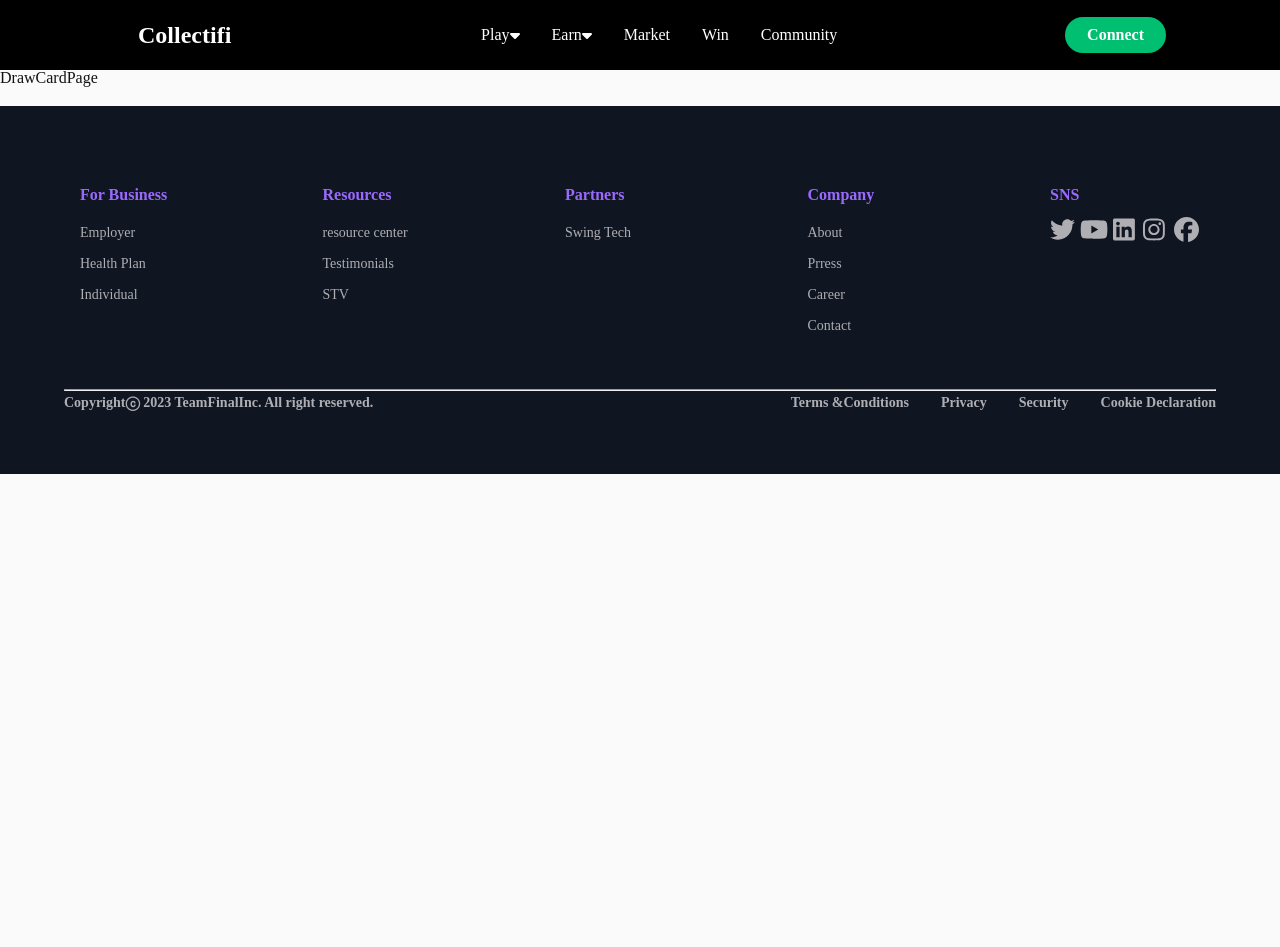
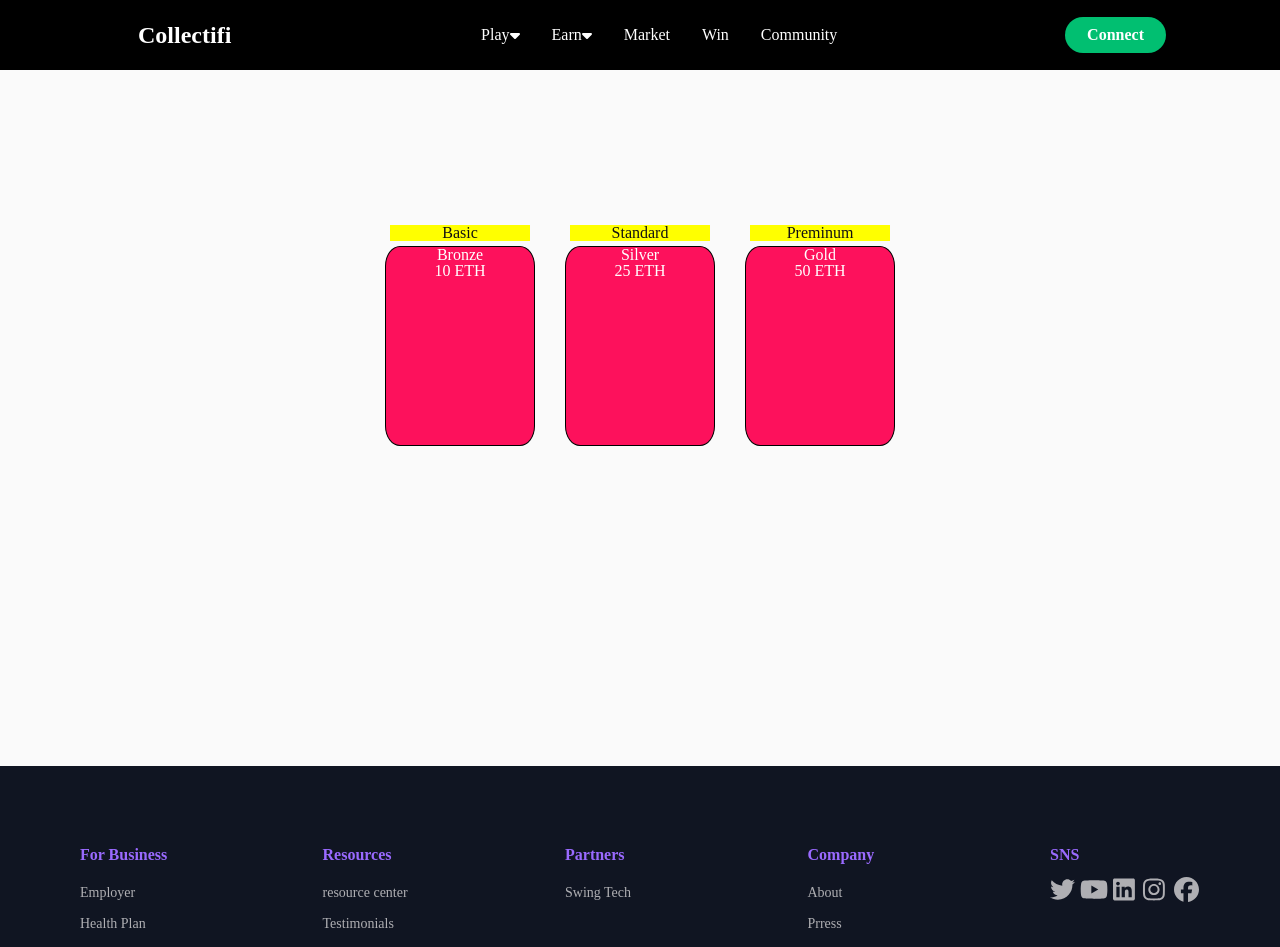
Before and after one commit to codestates-beb/BEB-08-final-Collectifi, a React (Create React App) app in the folder client/: page /draw in a window 1280 px wide. Shown: the top 947 px of the page. Before the commit the page ends 800 px from the top, so only its background shows below. Built offline with nearby package versions, Linux system fonts and the light colour scheme; what javascript-time-ago would draw is missing.

Commit message:
카드 뽑기 레이아웃 초안

```diff
--- a/client/src/App.tsx
+++ b/client/src/App.tsx
@@ -5,6 +5,7 @@
 import Sidebar from './components/Sidebar';
 import Router from './Router';
 import ScrollReset from './components/ScrollReset';
+import GlobalStyle from './Styles';
 
 function App() {
   const [isOpen, setIsOpen] = useState(false);
@@ -28,10 +29,11 @@
   const theme = {
     mainColor: 'rgb(253, 17, 92)',
     lineColor: 'rgb(203, 203, 203)',
-  }
+  };
 
   return (
     <RecoilRoot>
+      <GlobalStyle />
       <ThemeProvider theme={theme}>
         <BrowserRouter>
           <ScrollReset />
--- /dev/null
+++ b/client/src/Styles.tsx
@@ -0,0 +1,44 @@
+import {createGlobalStyle} from 'styled-components';
+import styled from 'styled-components';
+
+// 컴포넌트
+export const Layout = styled.div`
+  max-width: 80%;
+  margin: 0 auto;
+  display: flex;
+  justify-content: center;
+  flex-direction: column;
+  align-items: center;
+  @media only screen and (max-width: 1024px) {
+    max-width: 93%;
+  }
+`;
+
+// 글로벌 스타일
+const GlobalStyle = createGlobalStyle`
+
+* {
+  box-sizing: border-box;
+  margin: 0;
+  padding: 0;
+  font-family: 'Encode Sans Expanded', 'sans-serif';
+  line-height: 1;
+}
+
+ol, ul {
+  list-style: none;
+}
+
+body {
+  color: rgb(18, 18, 18);
+  background-color: rgb(250, 250, 250);
+}
+
+a {
+  color: rgb(18, 18, 18);
+  text-decoration: none;
+}
+
+`;
+
+export default GlobalStyle;
--- a/client/src/components/Footer.tsx
+++ b/client/src/components/Footer.tsx
@@ -38,7 +38,7 @@
   flex-direction: column;
   color: rgb(175, 175, 179);
 `;
-const Link2 = styled(Link)`
+const Link2 = styled.div`
   color: rgb(175, 175, 179);
   text-decoration: none;
 `;
@@ -111,48 +111,48 @@
         <FooterLinks className="sb__footer-links">
           <FooterLinksDiv className="sb__footer-links_div">
             <H4>For Business</H4>
-            <Link2 to="">
+            <Link2>
               <P>Employer</P>
             </Link2>
-            <Link2 to="">
+            <Link2>
               <P>Health Plan</P>
             </Link2>
-            <Link2 to="">
+            <Link2>
               <P>Individual</P>
             </Link2>
           </FooterLinksDiv>
 
           <FooterLinksDiv className="sb__footer-links_div">
             <H4>Resources</H4>
-            <Link2 to="">
+            <Link2>
               <P>resource center</P>
             </Link2>
-            <Link2 to="">
+            <Link2>
               <P>Testimonials</P>
             </Link2>
-            <Link2 to="">
+            <Link2>
               <P>STV</P>
             </Link2>
           </FooterLinksDiv>
 
           <FooterLinksDiv className="sb__footer-links_div">
             <H4>Partners</H4>
-            <Link2 to="">
+            <Link2>
               <P>Swing Tech</P>
             </Link2>
           </FooterLinksDiv>
           <FooterLinksDiv className="sb__footer-links_div">
             <H4>Company</H4>
-            <Link2 to="">
+            <Link2>
               <P>About</P>
             </Link2>
-            <Link2 to="">
+            <Link2>
               <P>Prress</P>
             </Link2>
-            <Link2 to="">
+            <Link2>
               <P>Career</P>
             </Link2>
-            <Link2 to="">
+            <Link2>
               <P>Contact</P>
             </Link2>
           </FooterLinksDiv>
@@ -210,22 +210,22 @@
             </FooterCopyrightP>
           </div>
           <FooterBelowLinks className="sb__footer-below-links">
-            <Link2 to="">
+            <Link2>
               <div>
                 <BelowP>Terms &Conditions</BelowP>
               </div>
             </Link2>
-            <Link2 to="">
+            <Link2>
               <div>
                 <BelowP>Privacy</BelowP>
               </div>
             </Link2>
-            <Link2 to="">
+            <Link2>
               <div>
                 <BelowP>Security</BelowP>
               </div>
             </Link2>
-            <Link2 to="">
+            <Link2>
               <div>
                 <BelowP>Cookie Declaration</BelowP>
               </div>
--- a/client/src/index.css
+++ /dev/null
@@ -1,21 +0,0 @@
-* {
-  box-sizing: border-box;
-  margin: 0;
-  padding: 0;
-  font-family: 'Encode Sans Expanded', 'sans-serif';
-  line-height: 1;
-}
-
-ol, ul {
-  list-style: none;
-}
-
-body {
-  color: rgb(18, 18, 18);
-  background-color: rgb(250, 250, 250);
-}
-
-a {
-  color: rgb(18, 18, 18);
-  text-decoration: none;
-}
--- a/client/src/index.tsx
+++ b/client/src/index.tsx
@@ -1,6 +1,5 @@
 import React from 'react';
 import ReactDOM from 'react-dom/client';
-import './index.css';
 import App from './App';
 
 const root = ReactDOM.createRoot(document.getElementById('root') as HTMLElement);
--- a/client/src/pages/DrawCardPage.tsx
+++ b/client/src/pages/DrawCardPage.tsx
@@ -1,7 +1,72 @@
 import React from 'react';
+import styled from 'styled-components';
+import {Layout} from '../Styles';
+
+const PackList = styled.div`
+  display: flex;
+  gap: 30px;
+`;
+const PackListItem = styled.div`
+  justify-content: center;
+  align-items: center;
+`;
+
+const PackLabel = styled.div`
+  margin: 5px;
+  background: yellow;
+  text-align: center;
+`;
+
+const Pack = styled.div`
+  background: ${props => props.theme.mainColor};
+  width: 150px;
+  height: 200px;
+  border-radius: 10%;
+  border: 1px solid black;
+  color: white;
+  text-align: center;
+`;
+
+const DummyComponent = styled.div`
+  height: 150px;
+`;
 
 const DrawCardPage = () => {
-  return <div>DrawCardPage</div>;
+  return (
+    <Layout>
+      <DummyComponent />
+      <PackList>
+        <PackListItem>
+          <PackLabel>Basic</PackLabel>
+          <Pack>
+            <div>Bronze</div>
+            <div>10 ETH</div>
+          </Pack>
+        </PackListItem>
+        <PackListItem>
+          <PackLabel>Standard</PackLabel>
+          <Pack>
+            <div>Silver</div>
+            <div>25 ETH</div>
+            <div></div>
+          </Pack>
+        </PackListItem>
+        <PackListItem>
+          <PackLabel>Preminum</PackLabel>
+          <Pack>
+            <div>Gold</div>
+            <div>50 ETH</div>
+            <div></div>
+            <div></div>
+            <div></div>
+            <div></div>
+          </Pack>
+        </PackListItem>
+      </PackList>
+      <DummyComponent />
+      <DummyComponent />
+    </Layout>
+  );
 };
 
 export default DrawCardPage;
--- a/client/src/pages/UpgradeCardPage.tsx
+++ b/client/src/pages/UpgradeCardPage.tsx
@@ -4,18 +4,7 @@
 import CardList from '../components/market/CardList';
 import CardListItem from '../components/market/CardListItem';
 import PlayerCard from '../components/UI/PlayerCard';
-
-const Layout = styled.div`
-  max-width: 80%;
-  margin: 0 auto;
-  display: flex;
-  justify-content: censter;
-  flex-direction: column;
-  align-items: center;
-  @media only screen and (max-width: 1024px) {
-    max-width: 93%;
-  }
-`;
+import {Layout} from '../Styles';
 
 const UpgradeCardPage = () => {
   return (
@@ -37,8 +26,9 @@
         <div>강화 비용: 150 ETH</div>
         <div>보유 ETH: 0.00031 ETH</div>
         <button>강화하기</button>
+        <Confetti innerText={'성공'} />
       </Layout>
-      <Confetti innerText={'성공'} />
+
       <div>나의 카드 리스트</div>
       <CardList itemWidth="250px" />
     </>
```
